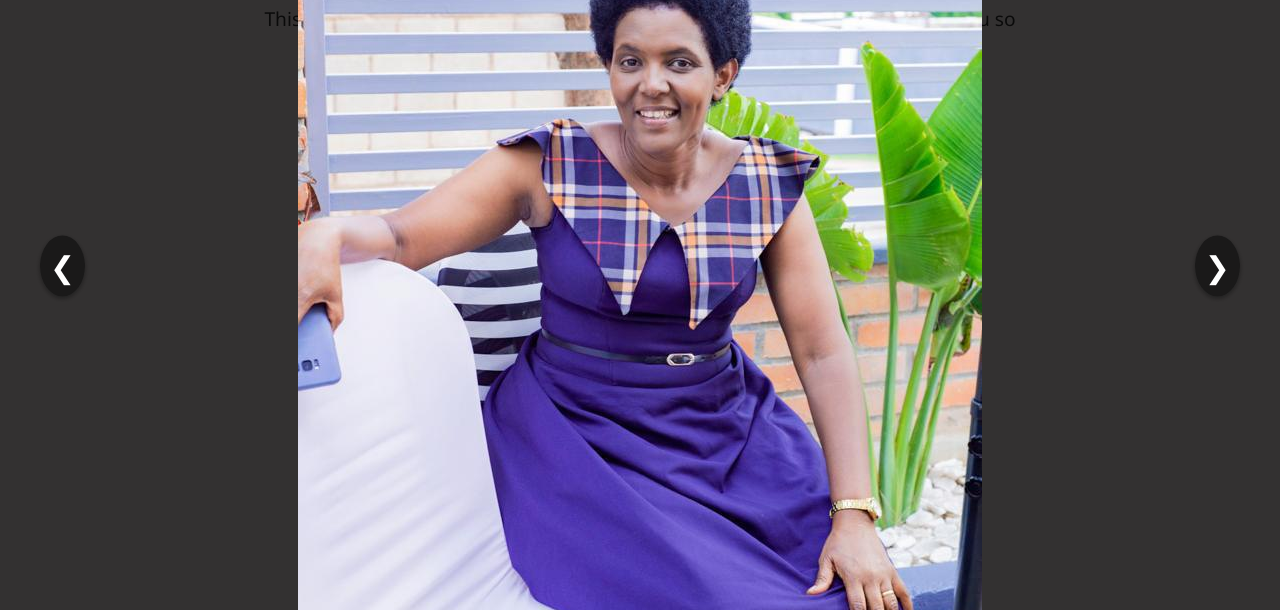
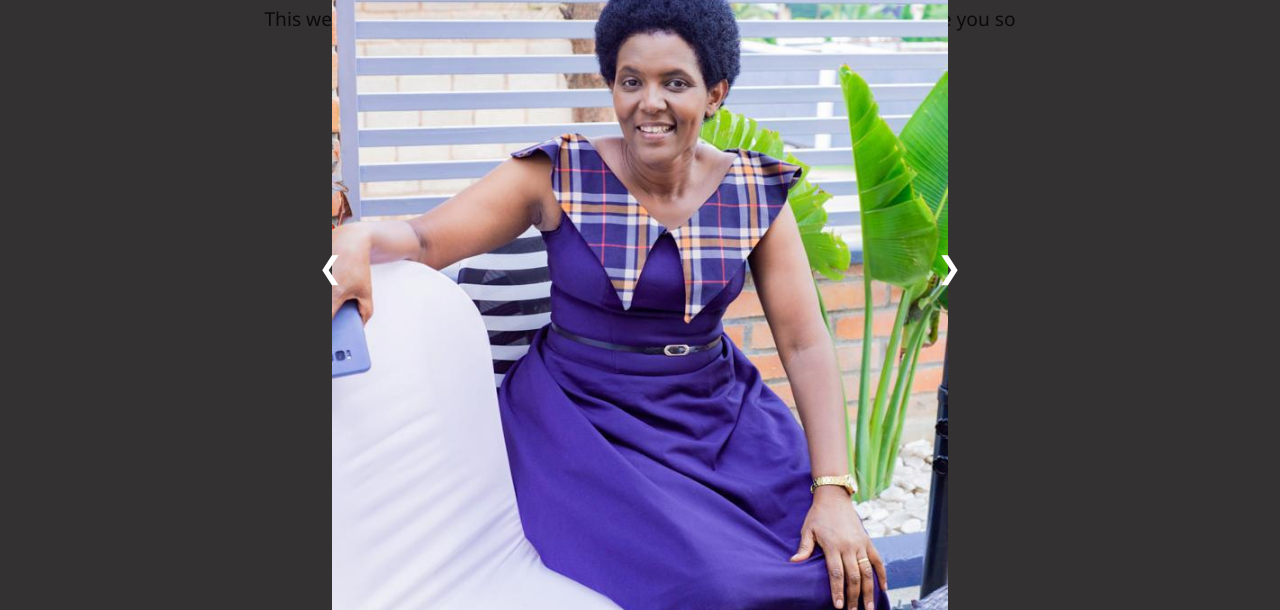
Before and after one commit to MRV19-2025/birthday-website, a plain HTML site: page index.html in a window 1280 px wide. Both pictures are taken after a click on the picture 640 px from the left and 457 px from the top of the page. Shown: the part 134-744 px from the top of the page. Drawn offline with Linux system fonts and the light colour scheme.

Commit message:
Update style.css

```diff
--- a/style.css
+++ b/style.css
@@ -122,8 +122,6 @@ footer {
 
 .modal-content {
   position: relative;
-  width: 100%;
-  padding: 0 40px;
   display: flex;
   align-items: center;
   justify-content: center;
@@ -132,8 +130,7 @@ footer {
 .slideshow-image {
   max-width: 90%;
   max-height: 80%;
-  border-radius: 20px;
-  margin: 0 60px;
+  border-radius: 20px; /* Rounded corners for the slideshow image */
 }
 
 .slide-control {
@@ -145,21 +142,12 @@ footer {
   cursor: pointer;
   user-select: none;
   transform: translateY(-50%);
-  background: rgba(0, 0, 0, 0.5); /* Semi-transparent background */
-  border-radius: 50%;
-  transition: background 0.3s ease, transform 0.3s ease;
-  box-shadow: 0 2px 5px rgba(0, 0, 0, 0.4);
-}
-
-.slide-control:hover {
-  background: rgba(0, 0, 0, 0.8);
-  transform: translateY(-50%) scale(1.1);
 }
 
 #prev {
-  left: 40px;
+  left: 10px;
 }
 
 #next {
-  right: 40px;
+  right: 10px;
 }
```
